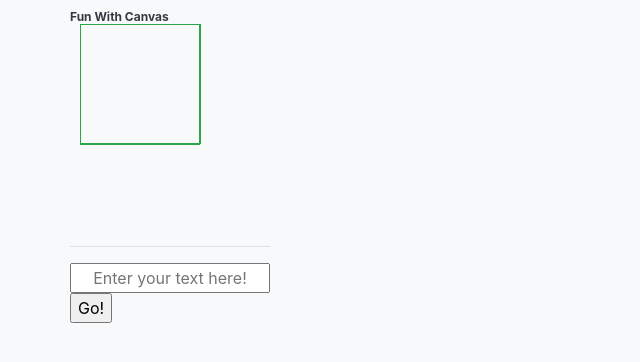
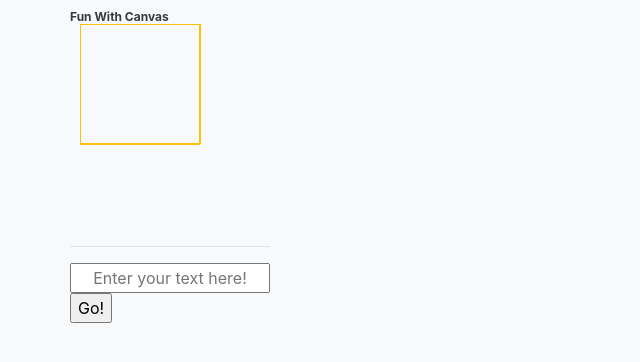
Before and after one commit to dreamingrainbow/canvasFun, a plain HTML site: page index.html in a window 1280 px wide. Shown: the whole page, without its empty margins (0-640 px from the left). Drawn offline with nearby package versions, Linux system fonts and the light colour scheme.

Commit message:
Update index.html

```diff
--- a/index.html
+++ b/index.html
@@ -137,7 +137,7 @@
                 this.code = textarea.value;
                 this.oldVal = 0;
                 if (this.code === '') this.code = defaultText;
-                this.colors = ['#868e96','#f8f9fa','#343a40','#f8f9f','#28a745','#f8f9fa','#17a2b8','#f8f9fa','#ffc107','#f8f9fa','#dc3545','#f8f9fa','#007bff','#f8f9fa'];
+                this.colors = ['#868e96','#343a40','#28a745','#17a2b8','#ffc107','#dc3545','#007bff'];
 
             }
             drawArea() {
```
